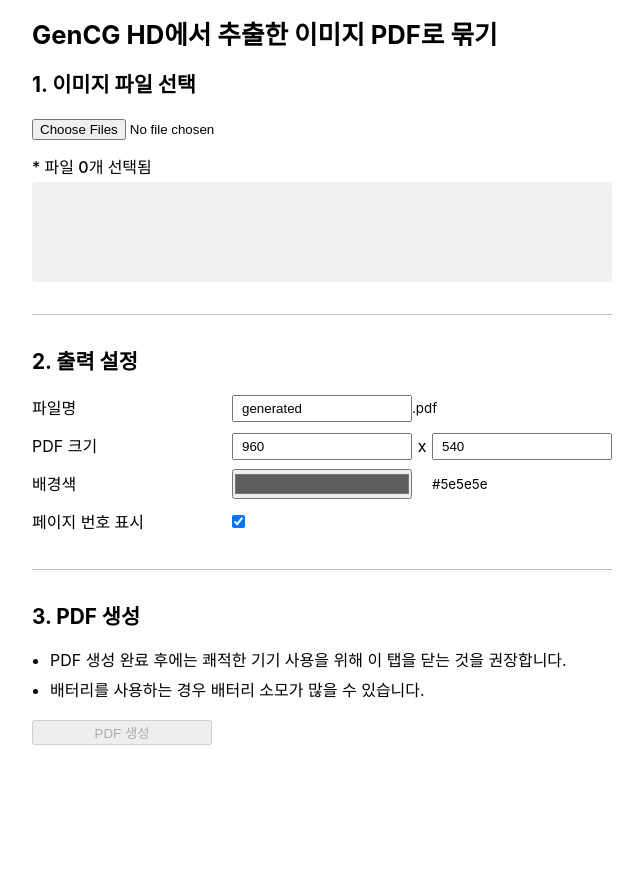
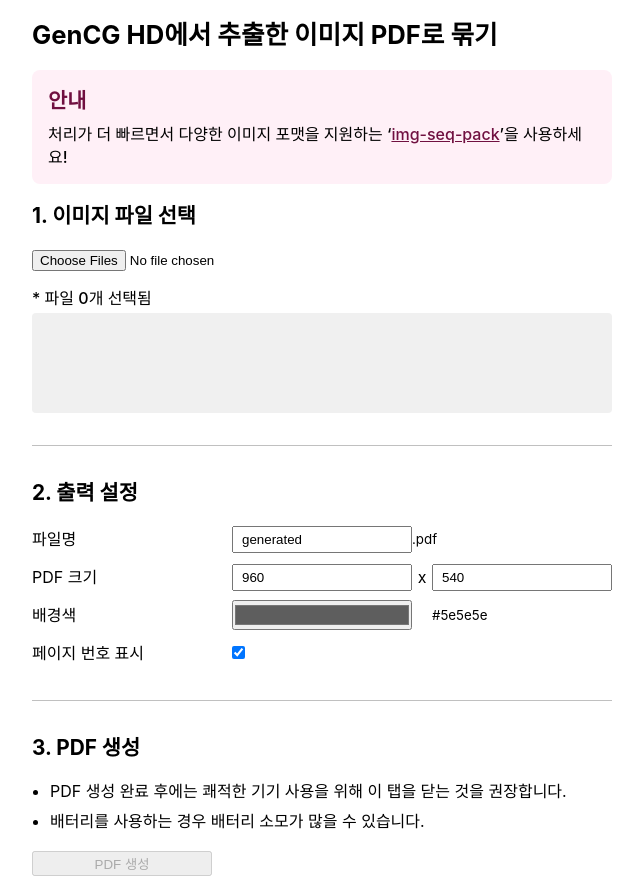
Before and after one commit to yejunian/gencg-exported-image-group, a React (Create React App) app: page / in a window 1280 px wide. Shown: the whole page, without its empty margins (318-961 px from the left). Before the commit the page ends 800 px from the top, so only its background shows below. Built offline with nearby package versions, Linux system fonts and the light colour scheme.

Commit message:
Add newer project introduction

```diff
--- a/src/App.css
+++ b/src/App.css
@@ -20,6 +20,51 @@
 .App h3 {
   font-size: 1rem;
   font-weight: 500;
+}
+
+.App .note-deprecated {
+  --emphasis-color: hsl(330, 75%, 25%);
+  --bg-color: hsl(330, 97%, 97%);
+  --text-color: #000000;
+
+  display: block;
+
+  border-radius: 8px;
+  padding: 16px;
+  background-color: var(--bg-color);
+
+  color: inherit;
+  text-decoration: none;
+
+  transition: background-color 0.1667s;
+}
+.App .note-deprecated:hover {
+  --emphasis-color: hsl(330, 60%, 40%);
+  --bg-color: hsl(330, 98%, 98%);
+  --text-color: hsl(330, 85%, 15%);
+}
+
+.App .note-deprecated h2 {
+  margin: 0 0 8px;
+
+  color: var(--emphasis-color);
+
+  transition: color 0.1667s;
+}
+
+.App .note-deprecated p {
+  margin: 0;
+
+  color: var(--text-color);
+  font-weight: 500;
+}
+
+.App .note-deprecated em {
+  color: var(--emphasis-color);
+  font-style: normal;
+  text-decoration: underline;
+
+  transition: color 0.1667s;
 }
 
 .App ul {
--- a/src/App.js
+++ b/src/App.js
@@ -101,6 +101,17 @@ function App() {
       onDrop={handleDrop}
     >
       <h1>GenCG HD에서 추출한 이미지 PDF로 묶기</h1>
+
+      <a
+        className="note-deprecated"
+        href="https://yejunian.github.io/img-seq-pack/"
+      >
+        <h2>안내</h2>
+        <p>
+          처리가 더 빠르면서 다양한 이미지 포맷을 지원하는{' '}
+          ‘<em>img-seq-pack</em>’을 사용하세요!
+        </p>
+      </a>
 
       <h2>1. 이미지 파일 선택</h2>
 
```
